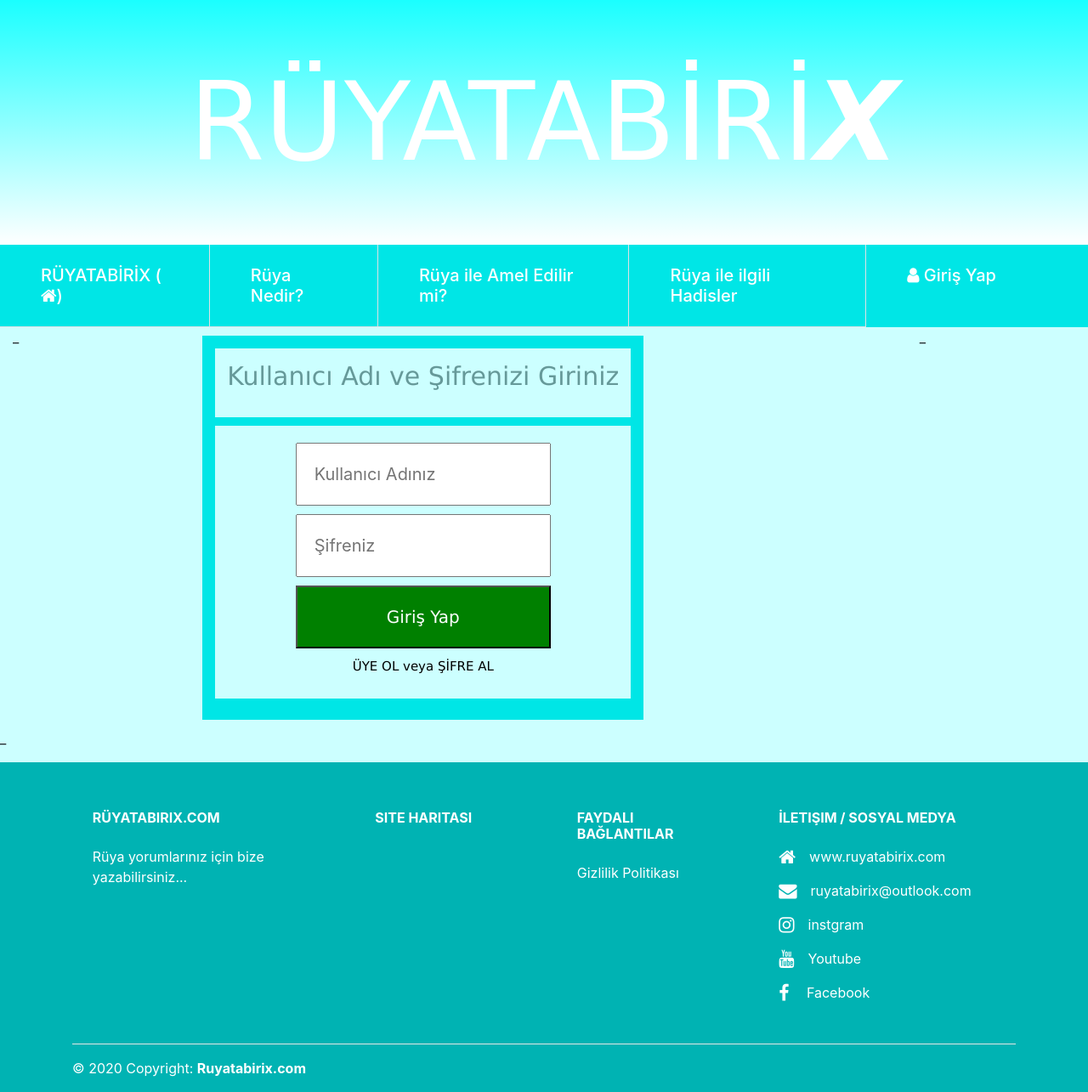
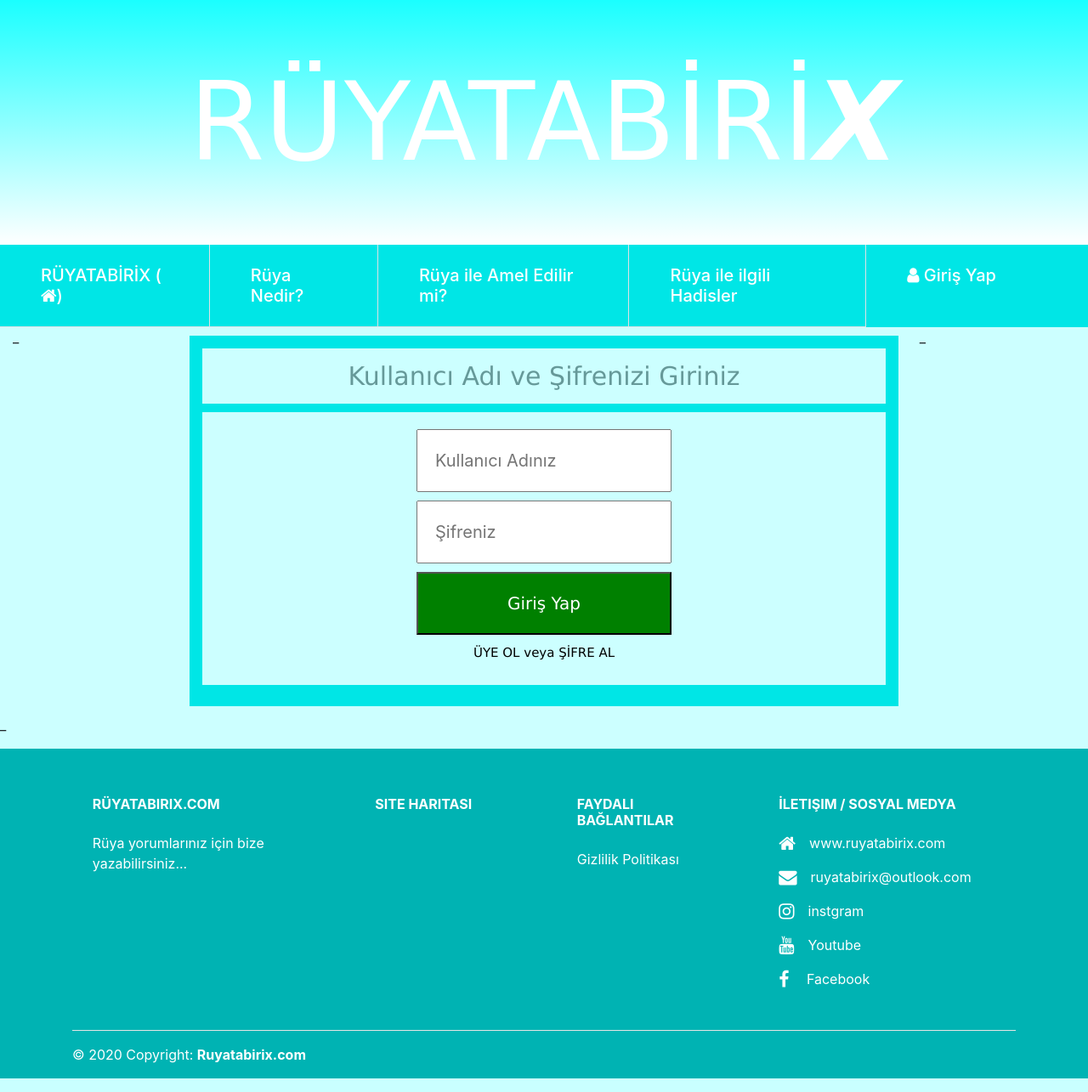
Before and after one commit to fehsand/ruyatabirix, a Django app: page /register/accounts/login/ in a window 1280 px wide. Shown: the whole page at 85% size. Run offline with Django 3.2, Linux system fonts and the light colour scheme; some libraries are stand-ins or nearby versions.

Commit message:
geliştirme

```diff
--- a/register/templates/register/basarili_cikis.html
+++ b/register/templates/register/basarili_cikis.html
@@ -1,7 +1,6 @@
 {% extends 'ruyatabirleri/temel.html' %}
 
 {% block content %}
-<div class="col-sm-8 m-0 p-0">
 <div class="row m-0 p-0">
     <div class="col-sm-12 m-0 p-0">
         <div class="logindiv0cerceve">
@@ -16,5 +15,4 @@
         </div>
     </div>
 </div>
-</div>
 {% endblock %}
--- a/register/templates/register/basarili_giris.html
+++ b/register/templates/register/basarili_giris.html
@@ -1,7 +1,6 @@
 {% extends 'ruyatabirleri/temel.html' %}
 
 {% block content %}
-<div class="col-sm-8 m-0 p-0">
 <div class="row m-0 p-0">
     <div class="col-sm-12 m-0 p-0">
         <div class="logindiv0cerceve">
@@ -16,5 +15,4 @@
         </div>
     </div>
 </div>
-</div>
 {% endblock %}
--- a/register/templates/register/basarili_kayit.html
+++ b/register/templates/register/basarili_kayit.html
@@ -1,7 +1,6 @@
 {% extends 'ruyatabirleri/temel.html' %}
 
 {% block content %}
-<div class="col-sm-8 m-0 p-0">
 <div class="row m-0 p-0">
     <div class="col-sm-12 m-0 p-0">
         {% if user.is_authenticated %}
@@ -41,5 +40,4 @@
         {% endif %}
     </div>
 </div>
-</div>
 {% endblock %}
--- a/register/templates/register/hesap.html
+++ b/register/templates/register/hesap.html
@@ -1,7 +1,6 @@
 {% extends 'ruyatabirleri/temel.html' %}
 
 {% block content %}
-<div class="col-sm-8 m-0 p-0">
 <div class="row m-0 p-0">
     <div class="col-sm-12 m-0 p-0">
         <div class="m-5 p-5">
@@ -28,12 +27,9 @@
                     <th scope="row">Üyelik Başlangıçı :</th>
                     <td>{{user.date_joined.day}}/{{user.date_joined.month}}/{{user.date_joined.year}}</td>
                 </tr>
-
-
                 </tbody>
             </table>
         </div>
     </div>
 </div>
-</div>
 {% endblock %}
--- a/register/templates/register/register.html
+++ b/register/templates/register/register.html
@@ -1,7 +1,6 @@
 {% extends 'ruyatabirleri/temel.html' %}
 
 {% block content %}
-<div class="col-sm-8 m-0 p-0">
 <div class="row m-0 p-0">
     <div class="col-sm-12 m-0 p-0">
         <div class="logindiv0cerceve">
@@ -36,7 +35,6 @@
         </div>
     </div>
 </div>
-</div>
 {% endblock %}
 
 <!--
--- a/register/templates/registration/login.html
+++ b/register/templates/registration/login.html
@@ -1,19 +1,18 @@
 {% extends 'ruyatabirleri/temel.html' %}
 
 {% block content %}
-<div class="col-sm-8 sifirla">
-    <div class="row sifirla">
-        <div class="col-sm-12 sifirla">
+<div class="row m-0 p-0">
+    <div class="col-sm-12 m-0 p-0">
         <div class="logindiv0cerceve">
-                <div class="row sifirla">
-                    <div class="col-sm-12 sifirla">
+            <div class="row m-0 p-0">
+                <div class="col-sm-12 m-0 p-0">
                     <div class="logindiv1baslik">
-                            <p class="sifirla">Kullanıcı Adı ve Şifrenizi Giriniz</p>
+                        <p class="m-0 p-0">Kullanıcı Adı ve Şifrenizi Giriniz</p>
                     </div>
                 </div>
             </div>
-                <div class="row sifirla">
-                    <div class="col-sm-12 sifirla">
+            <div class="row m-0 p-0">
+                <div class="col-sm-12 m-0 p-0">
                     <div class="logindiv2form">
                         <form method="post">
                             {% csrf_token %}
@@ -34,8 +33,8 @@
                     </div>
                 </div>
             </div>
-                <div class="row sifirla">
-                    <div class="col-sm-12 sifirla">
+            <div class="row m-0 p-0">
+                <div class="col-sm-12 m-0 p-0">
                     <div class="logindiv3uyari">
                         {% if form.errors %}
                         <p class="logindiv3uyarip" >Kullanıcı Adınız veya Şifreniz Hatalı. Lütfen Tekrar Deneyiniz.</p>
@@ -46,5 +45,4 @@
         </div>
     </div>
 </div>
-</div>
 {% endblock %}
--- a/ruyatabirleri/forms.py
+++ b/ruyatabirleri/forms.py
@@ -10,5 +10,5 @@ class AramaForm (forms.ModelForm):
 
         labels = { 'kelime': '',}
         error_messages = {'kelime': {'max_length': "This is too long",},}
-        widgets = { 'kelime': forms.TextInput (attrs={'style': 'border-style: none; width: 400px; font-size: 20px; padding: 15px 10px;',
+        widgets = { 'kelime': forms.TextInput (attrs={'style': 'border-style: none; font-size: 20px; padding: 15px 10px;',
                                                     'placeholder': 'Aramak İstediğiniz Kelimeyi Yazınız.',}),}
```
Also changed, not shown: ruyatabirleri/templates/ruyatabirleri/ruyatabirleri_anasayfa.html (+9 -3 lines), ruyatabirleri/templates/ruyatabirleri/ruyatabirleri_ayrinti.html (+9 -3 lines), ruyatabirleri/templates/ruyatabirleri/ruyatabirleri_sonuc.html (+9 -3 lines), ruyatabirleri/templates/ruyatabirleri/ruyatabirleri_sonuc_hata.html (+9 -3 lines). Lines whose indentation alone changed are shown as unchanged.
